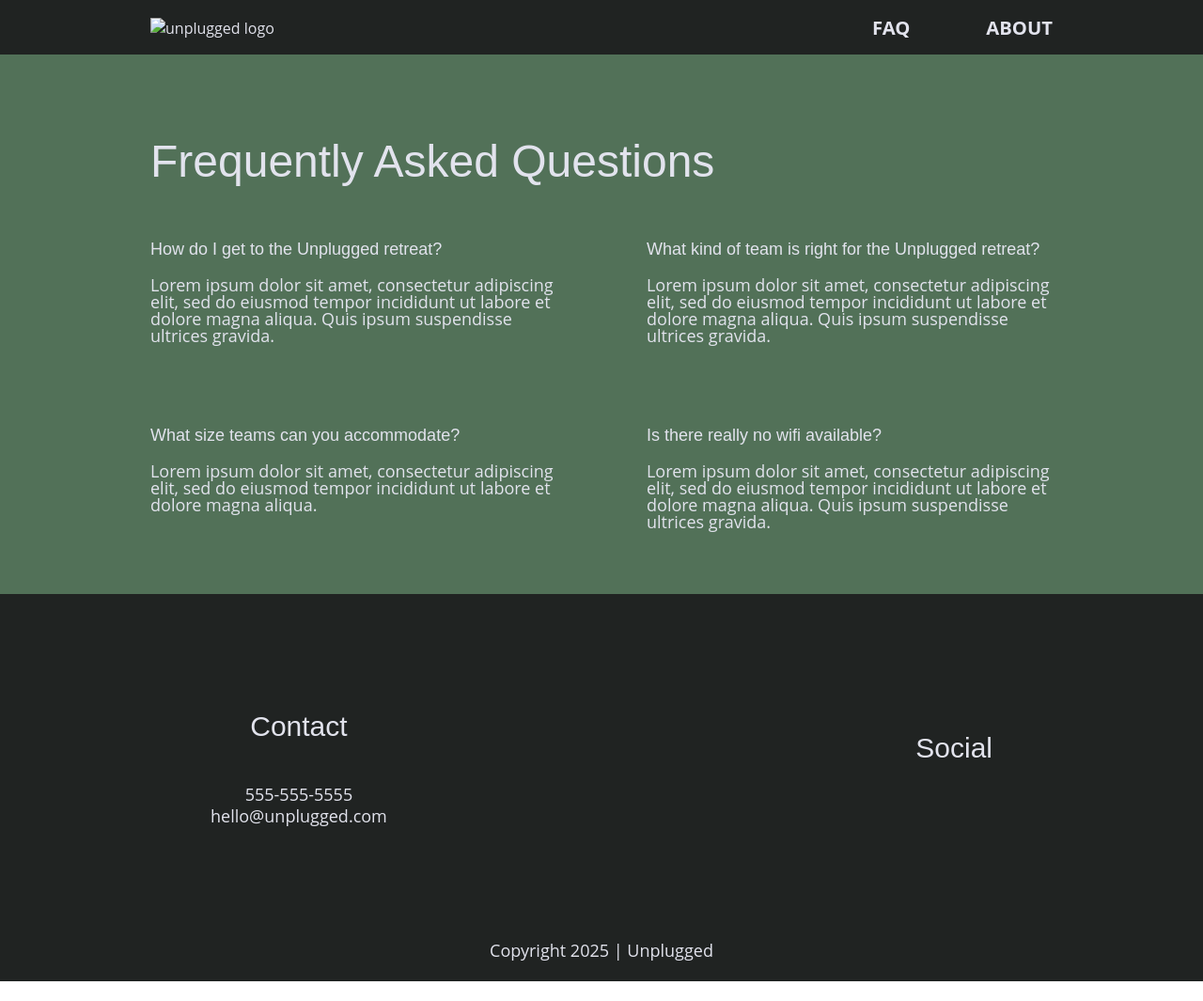
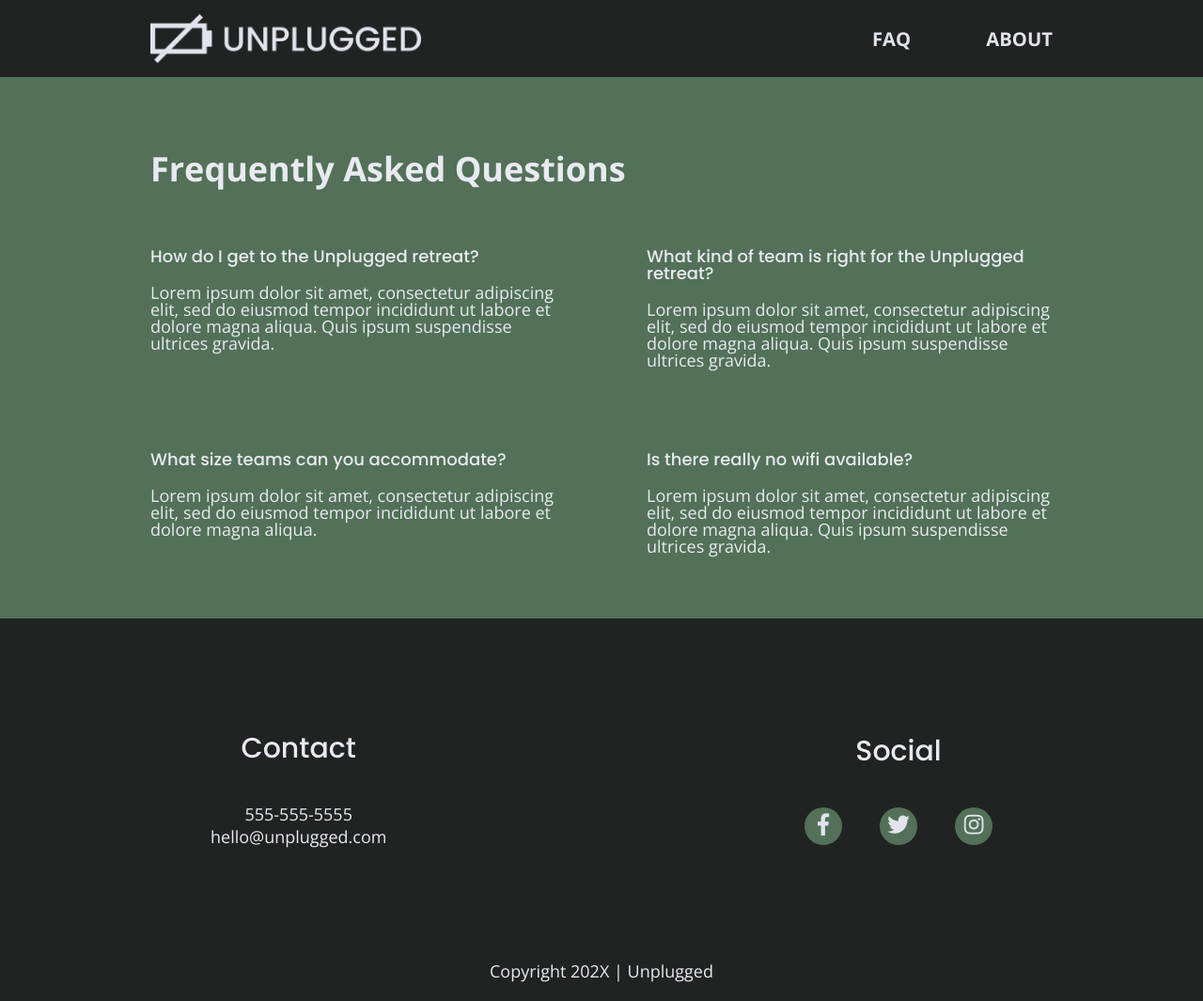
Before and after one commit to pushtoAmy/coding-responsive-websites2, a website: page html5-boilerplate_v8.0.0/faq/index.html in a window 1280 px wide. Shown: the whole page at 94% size. Before the commit the page ends 1044 px from the top, so only its background shows below. Drawn offline with nearby package versions, Linux system fonts and the light colour scheme.

Commit message:
updated styles

```diff
--- a/html5-boilerplate_v8.0.0/css/main.css
+++ b/html5-boilerplate_v8.0.0/css/main.css
@@ -106,7 +106,8 @@ html {
 body {
   font-size: 1em;
   font-family: 'Open Sans', sans-serif;
-  color: #e2e3ed;
+  /* color: #e2e3ed; */
+  color: #E9EAF1;
   text-align: left;
 }
 
@@ -122,12 +123,16 @@ a {
   text-decoration: none;
 }
 
+.mission h1,
 h2 {
   font-family: 'Poppins', sans-serif;
   font-weight: 500;
   font-size: 1.875em;
+  margin: 0;
 }
 
+.form-description h2,
+.faq h2,
 h3,
 h4 {
   font-family: 'Poppins', sans-serif;
@@ -230,9 +235,17 @@ footer .social-icons {
 }
 
 footer .social-icons p {
+  background-color: #527158;
+  border-radius: 50%;
+  width: 40px;
+  height: 40px;
   display: flex;
   justify-content: center;
   align-items: center;
+}
+
+footer .social-icons p i {
+  font-size: 1.3125em;
 }
 
 footer .copyright {
@@ -277,6 +290,7 @@ input[type=text] {
   color: #2a423a;
   font-style: italic;
   padding: 1em;
+  margin-top: 10px;
 }
 
 input[type=button] {
@@ -401,7 +415,7 @@ input[type=button] {
   margin: 50px 0 0 0;
 }
 
-.faq h2 {
+.faq h1 {
   margin-bottom: 40px;
   line-height: 1;
 }
@@ -410,6 +424,7 @@ input[type=button] {
   margin-bottom: 50px;
 }
 
+.faq-content h2,
 .faq-content h4 {
   line-height: 1.333;
 }
@@ -512,11 +527,14 @@ input[type=button] {
     margin: 100px 0;
   }
 
+  .mission h1,
+  .faq h1,
   h2 {
     font-size: 2.25em;
     line-height: 1.333;
   }
 
+  .form-description h2,
   h3 {
     font-size: 1.5em;
     line-height: 1.25;
@@ -566,6 +584,7 @@ input[type=button] {
     display: flex;
     justify-content: space-between;
     align-content: flex-start;
+    align-items: center;
   }
 
   aside .content-wrapper .form-description,
@@ -589,6 +608,10 @@ input[type=button] {
 
   .features .features-item-description {
     width: 62%;
+  }
+
+  .features i {
+    margin-bottom: 30px;
   }
 
   /* Reviews */
@@ -627,6 +650,7 @@ input[type=button] {
     margin-bottom: 0;
   }
 
+  footer h3,
   footer h4 {
     font-size: 1.5em;
     margin-bottom: 40px;
@@ -634,6 +658,11 @@ input[type=button] {
 
   footer p {
     line-height: 1.285;
+  }
+
+  footer .social-icons {
+    width: 12.5em;
+    justify-content: space-between;
   }
 
   footer .copyright {
@@ -669,6 +698,7 @@ input[type=button] {
     align-items: flex-start;
   }
 
+  .contact-content h3,
   .contact-content h4 {
     font-size: 1.5em;
   }
@@ -684,10 +714,12 @@ input[type=button] {
     flex-basis: 45%;
   }
 
+  .faq h1,
   .faq h2 {
     width: 100%;
   }
 
+  .faq h2,
   .faq h4,
   .faq p {
     font-size: .875em;
@@ -712,6 +744,7 @@ input[type=button] {
     font-size: 2.25em;
   }
 
+  .form-description h2,
   h3,
   h4 {
     font-size: 1.875em;
@@ -763,6 +796,7 @@ input[type=button] {
     width: 42%;
   }
 
+  footer h3,
   footer h4 {
     font-size: 1.875em;
   }
@@ -774,12 +808,14 @@ input[type=button] {
     padding-bottom: 37.5%;
   }
 
+  .mission h1,
   .mission h2,
   .contact-section .content-wrapper h2 {
     width: 95%;
     font-size: 3em;
   }
 
+  .contact-content h3,
   .contact-content h4 {
     font-size: 1.875em;
   }
@@ -787,11 +823,13 @@ input[type=button] {
   /* ==========================================================================
   FAQ Page
   ========================================================================== */
-  .faq h2 {
+  /* *** No longer needed since updating header hierarchy */
+  /* .faq h2 {
     width: 100%;
     font-size: 3em;
-  }
+  } */
 
+  .faq h2,
   .faq h4,
   .faq p {
     font-size: 1.125em;
@@ -824,11 +862,11 @@ input[type=button] {
   }
 
   a[href]:after {
-    content: " ("attr(href) ")";
+    content: " (" attr(href) ")";
   }
 
   abbr[title]:after {
-    content: " ("attr(title) ")";
+    content: " (" attr(title) ")";
   }
 
   /*
--- a/html5-boilerplate_v8.0.0/faq/index.html
+++ b/html5-boilerplate_v8.0.0/faq/index.html
@@ -8,30 +8,39 @@
   <meta name="description" content="">
   <meta name="viewport" content="width=device-width, initial-scale=1, shrink-to-fit=no">
 
-  <link rel="manifest" href="../site.webmanifest">
-  <link rel="apple-touch-icon" href="../icon.png">
+  <link rel="manifest" href="../site.webmanifest" />
+  <link rel="apple-touch-icon" href="../icon.png" />
   <!-- Place favicon.ico in the root directory -->
-
+  <!-- Google Fonts -->
+  <link href="https://fonts.googleapis.com/css?family=Open+Sans:400,700|Poppins:500,700" rel="stylesheet">
+  <!-- FontAwesome CDN version 5.5 -->
+  <link rel="stylesheet" href="https://use.fontawesome.com/releases/v5.5.0/css/all.css">
   <link rel="stylesheet" href="../css/normalize.css">
   <link rel="stylesheet" href="../css/main.css">
 </head>
 
 <body>
   <!--[if lte IE 9]>
-    <p class="browserupgrade">You are using an <strong>outdated</strong> browser. Please <a href="https://browsehappy.com/">upgrade your browser</a> to improve your experience and security.</p>
-  <![endif]-->
+      <p class="browserupgrade">
+        You are using an <strong>outdated</strong> browser. Please
+        <a href="https://browsehappy.com/">upgrade your browser</a> to improve
+        your experience and security.
+      </p>
+    <![endif]-->
 
   <!-- Add your site or application content here -->
   <header>
     <div class="content-wrapper">
-      <a href="#">
-        <img src="" alt="unplugged logo">
-      </a>
+      <figure>
+        <a href="../">
+          <img src="../img/unpluggedlogo.png" alt="unplugged logo" />
+        </a>
+      </figure>
       <div class="header-divider"></div>
       <nav>
         <ul>
-          <li><a href="index.html">FAQ</a></li>
-          <li><a href="../about/index.html">About</a></li>
+          <li><a href="#">FAQ</a></li>
+          <li><a href="../about/">About</a></li>
         </ul>
       </nav>
     </div>
@@ -39,24 +48,24 @@
 
   <main class="faq">
     <div class="content-wrapper">
-      <h2>Frequently Asked Questions</h2>
+      <h1>Frequently Asked Questions</h1>
       <div class="faq-content">
-        <h4>How do I get to the Unplugged retreat?</h4>
+        <h2>How do I get to the Unplugged retreat?</h2>
         <p>Lorem ipsum dolor sit amet, consectetur adipiscing elit, sed do eiusmod tempor incididunt ut labore et dolore
           magna aliqua. Quis ipsum suspendisse ultrices gravida.</p>
       </div>
       <div class="faq-content">
-        <h4>What kind of team is right for the Unplugged retreat?</h4>
+        <h2>What kind of team is right for the Unplugged retreat?</h2>
         <p>Lorem ipsum dolor sit amet, consectetur adipiscing elit, sed do eiusmod tempor incididunt ut labore et dolore
           magna aliqua. Quis ipsum suspendisse ultrices gravida.</p>
       </div>
       <div class="faq-content">
-        <h4>What size teams can you accommodate?</h4>
+        <h2>What size teams can you accommodate?</h2>
         <p>Lorem ipsum dolor sit amet, consectetur adipiscing elit, sed do eiusmod tempor incididunt ut labore et dolore
           magna aliqua.</p>
       </div>
       <div class="faq-content">
-        <h4>Is there really no wifi available?</h4>
+        <h2>Is there really no wifi available?</h2>
         <p>Lorem ipsum dolor sit amet, consectetur adipiscing elit, sed do eiusmod tempor incididunt ut labore et dolore
           magna aliqua. Quis ipsum suspendisse ultrices gravida. </p>
       </div>
@@ -68,7 +77,7 @@
     <div class="content-wrapper">
       <div class="footer-content">
         <div class="contact">
-          <h4>Contact</h4>
+          <h3>Contact</h3>
           <address>
             <p>
               555-555-5555<br>
@@ -77,16 +86,19 @@
           </address>
         </div>
         <div class="social">
-          <h4>Social</h4>
+          <h3>Social</h3>
           <div class="social-icons">
             <p>
-              <a href="https://www.facebook.com/Skillcrush/" target="_blank"></a>
+              <a href="https://www.facebook.com/Skillcrush/" target="_blank" aria-label="Facebook"><i aria-hidden="true"
+                  class="fab fa-facebook-f"></i></a>
             </p>
             <p>
-              <a href="https://twitter.com/Skillcrush" target="_blank"></a>
+              <a href="https://twitter.com/Skillcrush" target="_blank" aria-label="Twitter"><i aria-hidden="true"
+                  class="fab fa-twitter"></i></a>
             </p>
             <p>
-              <a href="https://www.instagram.com/skillcrush/" target="_blank"></a>
+              <a href="https://www.instagram.com/skillcrush/" target="_blank" aria-label="Instagram"><i
+                  aria-hidden="true" class="fab fa-instagram"></i></a>
             </p>
           </div>
         </div>
@@ -95,7 +107,7 @@
     </div>
     <!--footer content-wrapper ends-->
     <div class="copyright">
-      <p>Copyright 2025 | Unplugged</p>
+      <p>Copyright 202X | Unplugged</p>
     </div>
   </footer>
 
@@ -111,7 +123,7 @@
   <!-- Google Analytics: change UA-XXXXX-Y to be your site's ID. -->
   <script>
     window.ga = function () {
-      ga.q.push(arguments)
+      ga.q.push(arguments);
     };
     ga.q = [];
     ga.l = +new Date;
```
Also changed, not shown: html5-boilerplate_v8.0.0/index.html (+25 -17 lines).
